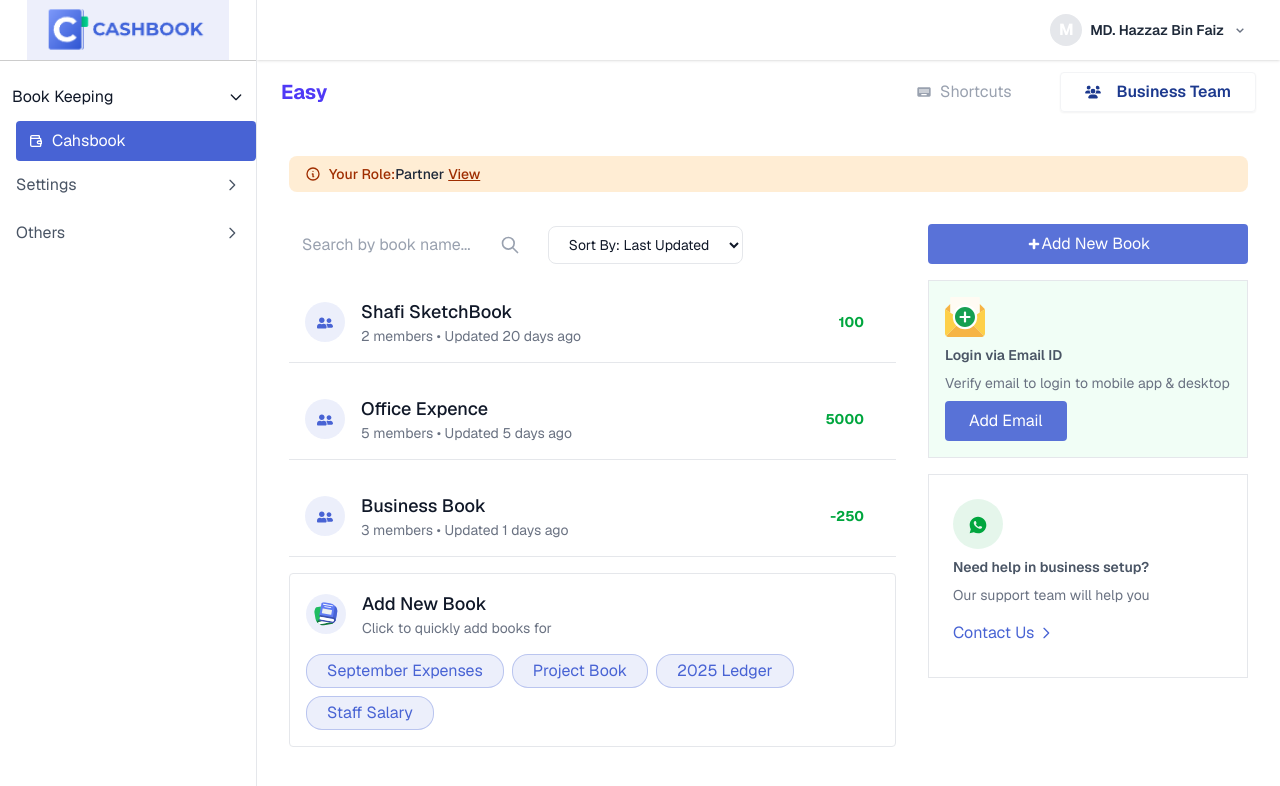
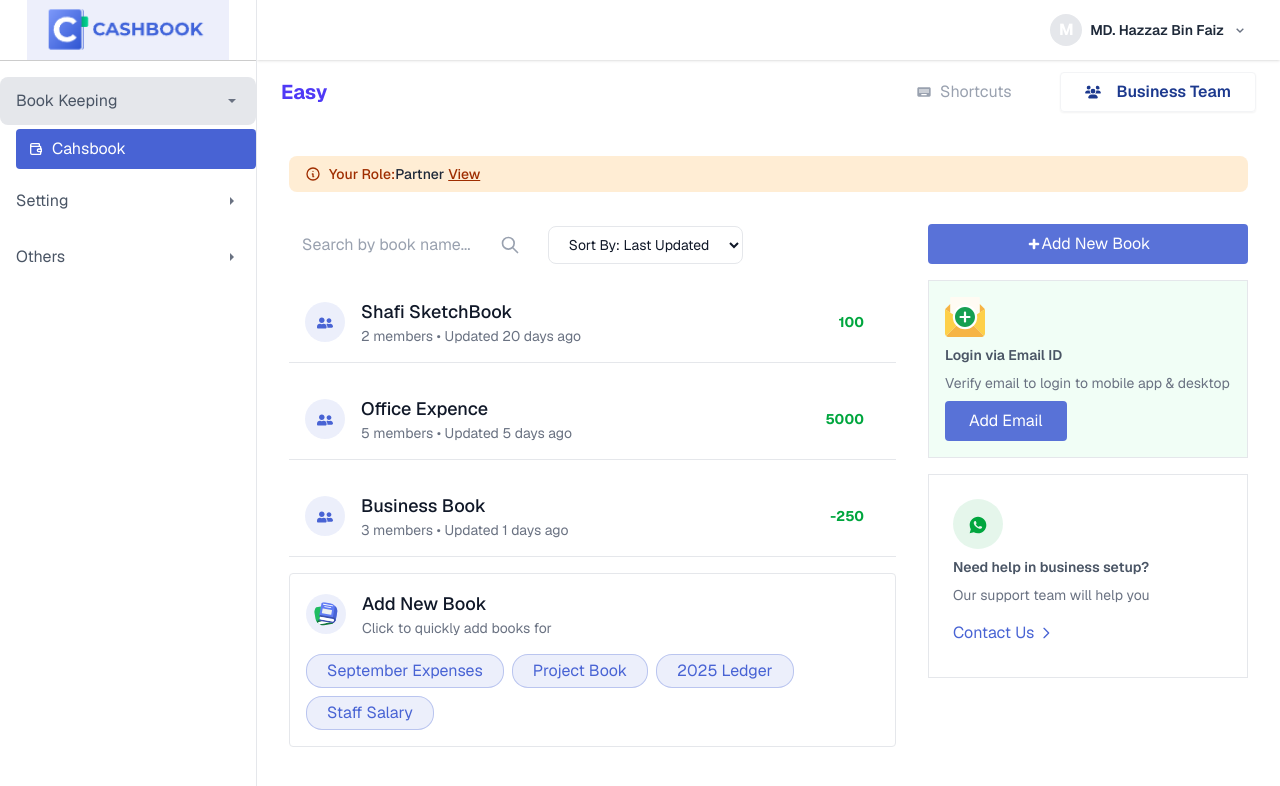
Before and after one commit to mollameehedi/nagadboi, a Next.js app: page /dashboard/cashbooks in a window 1280 px wide. Both pictures are taken after a click on the button "Book Keeping". Shown: the top 786 px of the page. Built offline with nearby package versions, Linux system fonts and the light colour scheme.

Commit message:
sidevar modify

```diff
--- a/app/dashboard/cashbooks/page.js
+++ b/app/dashboard/cashbooks/page.js
@@ -107,7 +107,7 @@
   return (
     <div className="bg-white min-h-screen font-sans antialiased flex flex-col">
       {/* Top Header */}
-      <div className="flex items-center justify-between h-16 px-6  sticky top-0 z-20">
+      <div className="flex items-center justify-between h-16 px-6">
         <div className="flex items-center">
           <span className="text-xl font-bold text-indigo-600">Easy</span>
         </div>
--- a/app/dashboard/team/page.js
+++ b/app/dashboard/team/page.js
@@ -107,9 +107,7 @@
                     </Card>
                 </div>
                 </div>
-
                 {/* Right Sidebar */}
-
             </div>
         </div>
 
--- a/app/page.js
+++ b/app/page.js
@@ -1,12 +1,15 @@
-import React from 'react'
+"use client"
+import React, { useState } from 'react'
+import { redirect } from 'next/navigation'
 
 const Home = () => {
-  return (
-     <div className="p-6 grid grid-cols-1 md:grid-cols-2 lg:grid-cols-4 gap-6">
-          {/* Stats Cards */}
-          HOme page
-        </div>
-  )
+   const [isAuthenticated,setIsAuthenticated] =useState(false)
+
+  if (!isAuthenticated) {
+    return redirect('/login')
+  }
+
+  return redirect('/dashboard/cashbooks')
 }
 
 export default Home
--- /dev/null
+++ b/components/Common/SideBarItem.jsx
@@ -0,0 +1,42 @@
+import React from 'react'
+import { IoMdArrowDropright } from 'react-icons/io';
+
+
+const SidebarItem = ({ icon: Icon, text, href, name, activeDropdownName, onDropdownToggle, getNavLinkClass, children }) => {
+  const isDropdown = !!children;
+  const isDropdownOpen = activeDropdownName === name;
+  const isActive = isDropdown ? false : getNavLinkClass(href) === 'active-link';
+
+  const baseClasses = "flex items-center w-full px-4 py-3 rounded-lg text-gray-600 transition-colors focus:outline-none";
+  const activeClasses = isActive ? 'active-link' : '';
+
+  if (isDropdown) {
+    return (
+      <div>
+        <button
+          onClick={() => onDropdownToggle(name)}
+          className={`${baseClasses} ${isDropdownOpen ? 'bg-gray-200' : 'hover:bg-gray-200'}`}
+        >
+          {Icon && <Icon className='sidebar_item_icon' />}
+          <span>{text}</span>
+          <IoMdArrowDropright
+            className={`w-4 h-4 ml-auto text-gray-500 transform transition-transform duration-200 ${isDropdownOpen ? 'rotate-90' : 'rotate-0'}`}
+          />
+        </button>
+        {isDropdownOpen && (
+          <div className="ml-4 mt-1 space-y-1">
+            {children}
+          </div>
+        )}
+      </div>
+    );
+  }
+
+  return (
+    <NextLink href={href} className={`${baseClasses} hover:bg-gray-200 ${activeClasses}`}>
+      {Icon && <Icon className='sidebar_item_icon' />}
+      <span>{text}</span>
+    </NextLink>
+  );
+};
+export default SidebarItem
--- a/components/auth/LoginForm.jsx
+++ b/components/auth/LoginForm.jsx
@@ -6,6 +6,7 @@
 import { FcGoogle } from 'react-icons/fc';
 import { MdOutlineMailOutline } from 'react-icons/md';
 import Link from 'next/link';
+import { redirect } from 'next/navigation';
 
 const LoginForm = () => {
 
@@ -36,6 +37,7 @@
     const handleSendOtp = () => {
         // Placeholder for OTP sending logic
         console.log(`Sending OTP to: ${selectedCountry.code}${mobileNumber}`);
+        redirect('/dashboard/cashbooks')
     };
 
     // Helper to handle clicks outside the dropdown to close it
--- a/components/layout/Header.jsx
+++ b/components/layout/Header.jsx
@@ -22,7 +22,7 @@
                         <BiChevronDown className="w-4 h-4 text-gray-500" />
                       </button>
                       {dropdownOpen && (
-                        <div className="absolute right-0 mt-2 w-64 rounded-md shadow-lg bg-white ring-1 ring-black ring-opacity-5 z-10">
+                        <div className="absolute right-0 mt-2 w-64 rounded-md shadow-lg bg-white ring-1 ring-black ring-opacity-5 z-999">
                           <div className="py-1">
                             <div className="flex items-center space-x-2 p-4">
                               <div className="h-10 w-10 rounded-full bg-gray-200 flex items-center justify-center font-bold text-lg">
--- a/components/layout/Sidebar.jsx
+++ b/components/layout/Sidebar.jsx
@@ -8,6 +8,8 @@
 import { TbWallet } from 'react-icons/tb';
 import Link from 'next/link';
 import { usePathname } from 'next/navigation'
+import { IoMdArrowDropright } from 'react-icons/io';
+import SidebarItem from '../Common/SideBarItem';
 
 const Sidebar = () => {
    const [activeDropdown, setActiveDropdown] = useState(null);
@@ -31,54 +33,32 @@
           </Link>
         </div>
         <nav className="flex-1 space-y-2 w-64 py-4 px-0">
-          {/* book_keeping Dropdown */}
-          <div>
-            <button onClick={() => handleDropdownToggle('book_keeping')}  className={`sidebar_item`}>
-                Book Keeping
-              <svg className={`w-4 h-4 ml-auto transform transition-transform duration-200 ${activeDropdown === 'book_keeping' ? 'rotate-90' : 'rotate-0'}`} fill="none" viewBox="0 0 24 24" stroke="currentColor">
-                <path strokeLinecap="round" strokeLinejoin="round" strokeWidth={2} d="M9 5l7 7-7 7" />
-              </svg>
-            </button>
-            {activeDropdown === 'book_keeping' && (
-              <div className="ml-4 mt-1 space-y-1">
-                <Link href="/dashboard/cashbooks" className={`sidebar_item ${getNavLinkClass('/dashboard/cashbooks')}`}>
-              <TbWallet  className='sidebar_item_icon' />    Cahsbook
-                </Link>
-              </div>
-            )}
-            <button onClick={() => handleDropdownToggle('settings')} className="flex items-center w-full px-4 py-3 rounded-lg text-gray-600 hover:bg-gray-200 transition-colors focus:outline-none">
-                Settings
-              <svg className={`w-4 h-4 ml-auto transform transition-transform duration-200 ${activeDropdown === 'settings' ? 'rotate-90' : 'rotate-0'}`} fill="none" viewBox="0 0 24 24" stroke="currentColor">
-                <path strokeLinecap="round" strokeLinejoin="round" strokeWidth={2} d="M9 5l7 7-7 7" />
-              </svg>
-            </button>
-            {activeDropdown === 'settings' && (
-              <div className="ml-4 mt-1 space-y-1">
-                <Link href="/dashboard/team"  className={`sidebar_item ${getNavLinkClass('/dashboard/team')}`}>
-              <FaUsers className='sidebar_item_icon' />    Team
-                </Link>
-                <Link href="/dashboard/business-settings/setting"  className={`sidebar_item ${getNavLinkClass('/dashboard/business-settings/setting')}`}>
-              <MdOutlineSettings className='sidebar_item_icon' />    Business Setting
-                </Link>
-                <a href="/dashboard/subscription"  className={`sidebar_item ${getNavLinkClass('/dashboard/subscription')}`}>
-              <CiViewList className='sidebar_item_icon' />    Subscription
-                </a>
-              </div>
-            )}
-            <button onClick={() => handleDropdownToggle('others')} className="flex items-center w-full px-4 py-3 rounded-lg text-gray-600 hover:bg-gray-200 transition-colors focus:outline-none">
-                Others
-              <svg className={`w-4 h-4 ml-auto transform transition-transform duration-200 ${activeDropdown === 'others' ? 'rotate-90' : 'rotate-0'}`} fill="none" viewBox="0 0 24 24" stroke="currentColor">
-                <path strokeLinecap="round" strokeLinejoin="round" strokeWidth={2} d="M9 5l7 7-7 7" />
-              </svg>
-            </button>
-            {activeDropdown === 'others' && (
-              <div className="ml-4 mt-1 space-y-1">
-                <Link href="/support"  className={`sidebar_item ${getNavLinkClass('/dashboard/support')}`}>
-              <MdOutlineSettings className='sidebar_item_icon' />    Help & Support
-                </Link>
-              </div>
-            )}
-          </div>
+
+           <SidebarItem text="Book Keeping" name="book_keeping" activeDropdownName={activeDropdown} onDropdownToggle={handleDropdownToggle} getNavLinkClass={getNavLinkClass} >
+          <Link href="/dashboard/cashbooks" className={`sidebar_item ${getNavLinkClass('/dashboard/cashbooks')}`}>
+            <TbWallet className='sidebar_item_icon' /> Cahsbook
+          </Link>
+        </SidebarItem>
+
+           <SidebarItem text="Setting" name="setting"  activeDropdownName={activeDropdown} onDropdownToggle={handleDropdownToggle} getNavLinkClass= {getNavLinkClass} >
+            <Link href="/dashboard/team" className={`sidebar_item ${getNavLinkClass('/dashboard/team')}`}>
+              <FaUsers className='sidebar_item_icon' /> Team
+            </Link>
+            <Link href="/dashboard/business-settings/setting" className={`sidebar_item ${getNavLinkClass('/dashboard/business-settings/setting')}`}>
+              <MdOutlineSettings className='sidebar_item_icon' /> Business Setting
+            </Link>
+            <Link href="/dashboard/subscription" className={`sidebar_item ${getNavLinkClass('/dashboard/subscription')}`}>
+              <CiViewList className='sidebar_item_icon' /> Subscription
+            </Link>
+        </SidebarItem>
+
+          <SidebarItem text="Others" name="others"  activeDropdownName={activeDropdown} onDropdownToggle={handleDropdownToggle} getNavLinkClass= {getNavLinkClass} >
+            <Link href="/support" className={`sidebar_item ${getNavLinkClass('/support')}`}>
+              <MdOutlineSettings className='sidebar_item_icon' />  Help & Support
+            </Link>
+        </SidebarItem>
+
+
         </nav>
       </aside>
       )}
```
